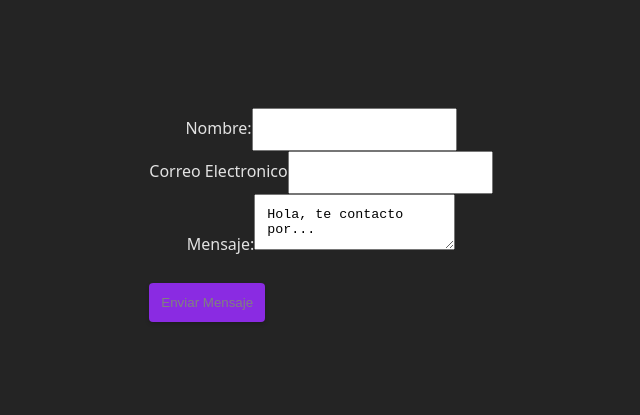
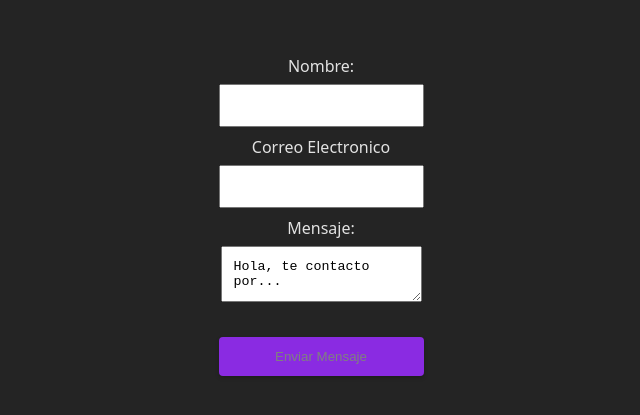
Before and after one commit to nicolasaddamo1/ReactCourse, a React (Vite) app in the folder 07-formulario-contacto/: page / in a window 1280 px wide. Shown: the part 225-640 px from the top of the page, without its empty margins (351-991 px from the left). Built offline with nearby package versions, Linux system fonts and the light colour scheme.

Commit message:
feat: added classname

```diff
--- a/07-formulario-contacto/src/form/AppForm.jsx
+++ b/07-formulario-contacto/src/form/AppForm.jsx
@@ -47,7 +47,7 @@ function AppForm() {
             {
                 ({ isSubmitting, values, handleSubmit }) => {
                     return (
-                        <form onSubmit={handleSubmit}>
+                        <form onSubmit={handleSubmit} className="form">
                             <div>
 
                                 <label htmlFor='name'>Nombre:</label>
```
